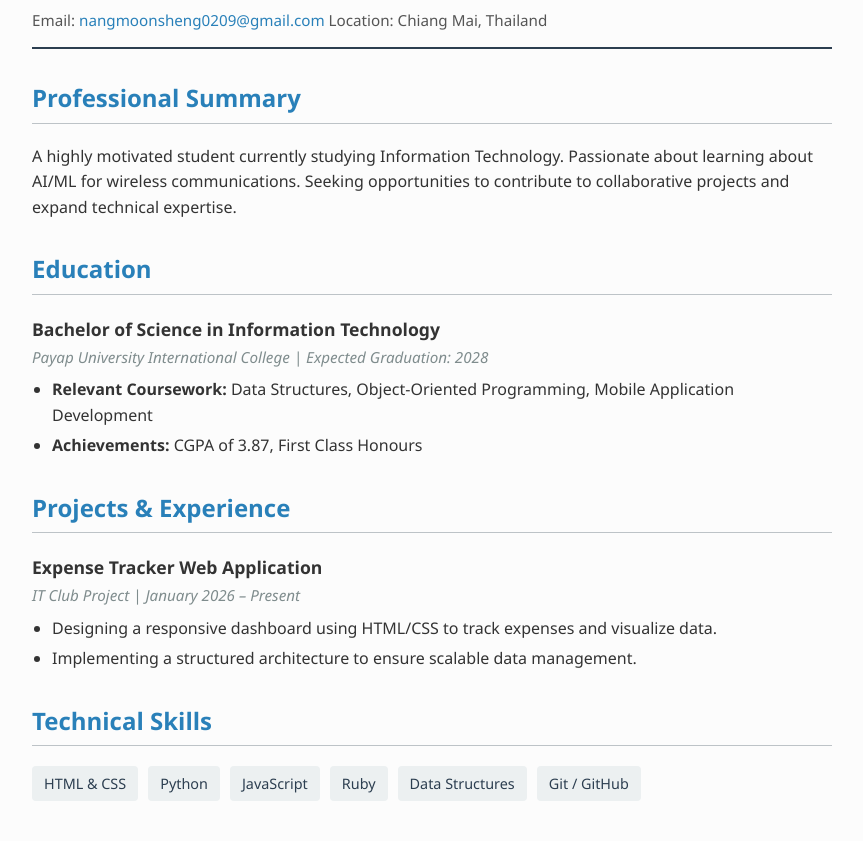
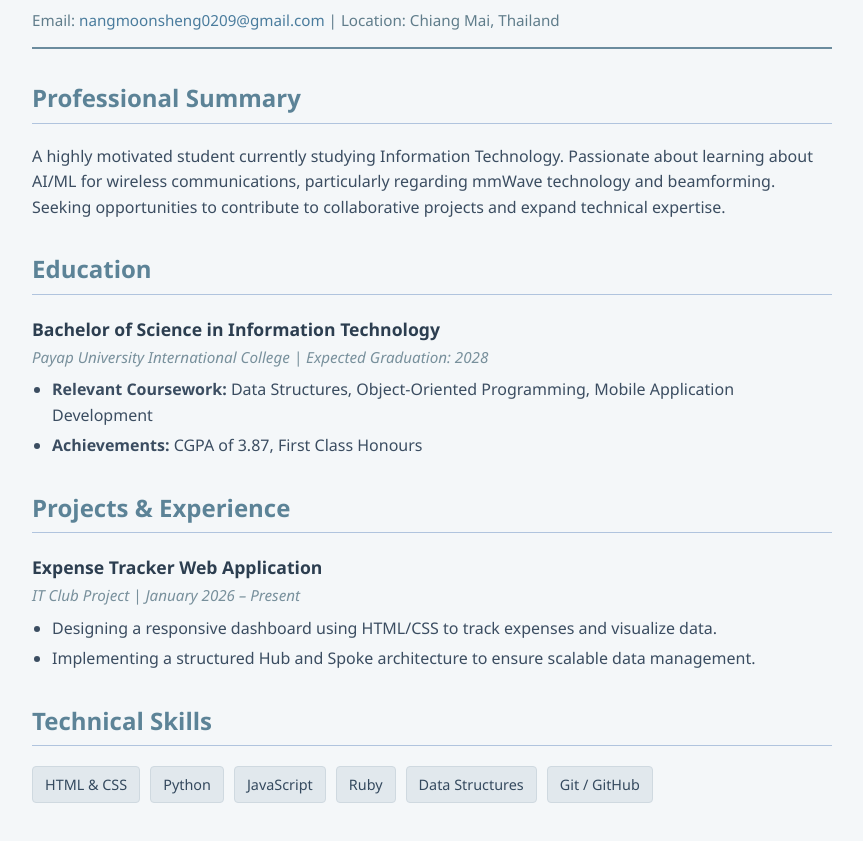
Before and after one commit to nmoons/nmoons, a plain HTML site: page index.html in a window 1280 px wide. Shown: the part 91-932 px from the top of the page, without its empty margins (208-1071 px from the left). Drawn offline with Linux system fonts and the light colour scheme.

Commit message:
Styling Update

```diff
--- a/index.html
+++ b/index.html
@@ -3,45 +3,47 @@
 <head>
     <meta charset="UTF-8">
     <meta name="viewport" content="width=device-width, initial-scale=1.0">
-    <title>Curriculum Vitae</title>
+    <title>Curriculum Vitae - Nang Moon Sheng</title>
     <style>
-        /* General page styling */
+        /* General page styling - Misty Valley Palette */
         body {
             font-family: 'Segoe UI', Tahoma, Geneva, Verdana, sans-serif;
             line-height: 1.6;
-            color: #333;
+            color: #3b4d61; /* Soft dark slate for better readability */
             max-width: 800px;
             margin: 0 auto;
             padding: 30px 20px;
-            background-color: #fcfcfc;
+            background-color: #f4f7f9; /* Subtle misty blue-gray background */
         }
         /* Header section */
         header {
-            border-bottom: 2px solid #2c3e50;
+            border-bottom: 2px solid #6b8c9e; /* Muted cool blue */
             padding-bottom: 15px;
             margin-bottom: 25px;
         }
         h1 {
             margin: 0;
-            color: #2c3e50;
+            color: #2c3e50; /* Deep slate */
             font-size: 2.5em;
         }
         .contact-info {
             margin-top: 5px;
             font-size: 0.95em;
-            color: #555;
+            color: #607d8b; /* Cool gray */
         }
         .contact-info a {
-            color: #2980b9;
+            color: #4a7c9d; /* Misty blue for links */
             text-decoration: none;
+            transition: color 0.3s ease;
         }
         .contact-info a:hover {
+            color: #2c3e50;
             text-decoration: underline;
         }
         /* Section styling */
         h2 {
-            color: #2980b9;
-            border-bottom: 1px solid #bdc3c7;
+            color: #5c8397; /* Elegant cool tone */
+            border-bottom: 1px solid #b0c4de; /* Light steel blue line */
             padding-bottom: 5px;
             margin-top: 30px;
             font-size: 1.5em;
@@ -53,10 +55,11 @@
             font-weight: bold;
             font-size: 1.1em;
             margin-bottom: 2px;
+            color: #2c3e50;
         }
         .subtitle {
             font-style: italic;
-            color: #7f8c8d;
+            color: #78909c; /* Muted blue-gray */
             font-size: 0.95em;
             margin-bottom: 8px;
         }
@@ -76,12 +79,13 @@
             padding: 0;
         }
         .skills-list li {
-            background: #ecf0f1;
+            background: #e1e8ed; /* Pale cool gray */
             padding: 6px 12px;
             border-radius: 4px;
             font-size: 0.9em;
-            color: #2c3e50;
+            color: #34495e;
             font-weight: 500;
+            border: 1px solid #cfd9e0; /* Subtle border for elegance */
         }
     </style>
 </head>
@@ -90,14 +94,14 @@
     <header>
         <h1>Nang Moon Sheng</h1>
         <div class="contact-info">
-            Email: <a href="mailto:nangmoonsheng0209@gmail.com">nangmoonsheng0209@gmail.com</a>
+            Email: <a href="mailto:nangmoonsheng0209@gmail.com">nangmoonsheng0209@gmail.com</a> |
             Location: Chiang Mai, Thailand
         </div>
     </header>
 
     <section>
         <h2>Professional Summary</h2>
-        <p>A highly motivated student currently studying Information Technology. Passionate about learning about AI/ML for wireless communications. Seeking opportunities to contribute to collaborative projects and expand technical expertise.</p>
+        <p>A highly motivated student currently studying Information Technology. Passionate about learning about AI/ML for wireless communications, particularly regarding mmWave technology and beamforming. Seeking opportunities to contribute to collaborative projects and expand technical expertise.</p>
     </section>
 
     <section>
@@ -116,10 +120,10 @@
         <h2>Projects & Experience</h2>
         <div class="entry">
             <div class="title">Expense Tracker Web Application</div>
-            <div class="subtitle">IT Club Project | January 2026  – Present</div>
+            <div class="subtitle">IT Club Project | January 2026 – Present</div>
             <ul>
                 <li>Designing a responsive dashboard using HTML/CSS to track expenses and visualize data.</li>
-                <li>Implementing a structured architecture to ensure scalable data management.</li>
+                <li>Implementing a structured Hub and Spoke architecture to ensure scalable data management.</li>
             </ul>
         </div>
     </section>
```
